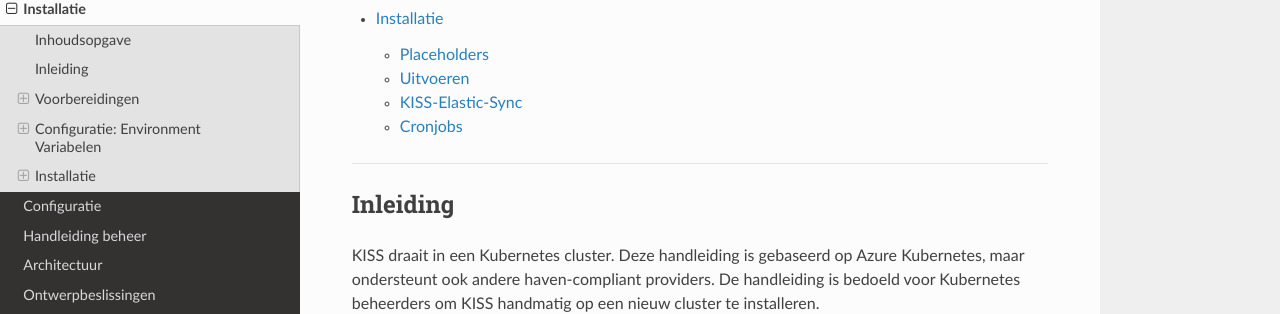
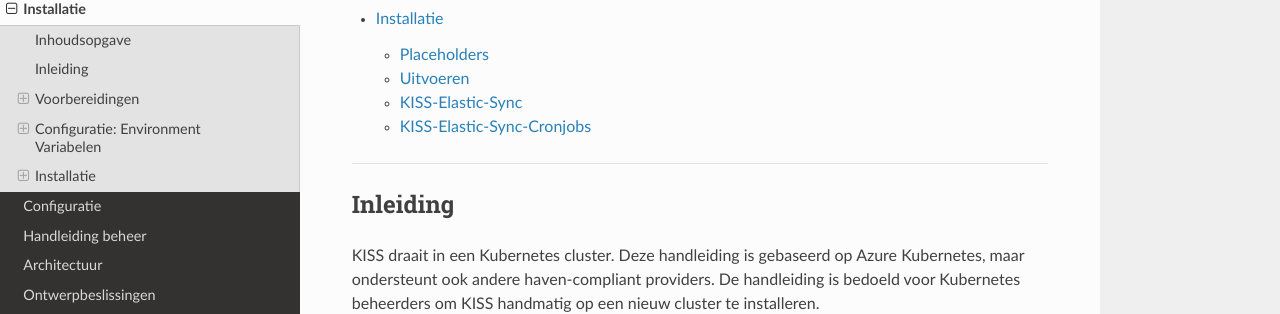
Before and after one commit to Klantinteractie-Servicesysteem/.github, an MkDocs documentation site: the page built from docs/INSTALLATION.md, in a window 1280 px wide and 900 px high, scrolled down 537 px. Shown: the part 141-455 px from the top of the window. Built offline with MkDocs 1.6.1, drawn with Linux system fonts in a browser that asks for light colours; nearby versions of some CDN libraries.

Commit message:
Update INSTALLATION.md

```diff
--- a/docs/INSTALLATION.md
+++ b/docs/INSTALLATION.md
@@ -22,7 +22,7 @@
     - [Placeholders](#placeholders)
     - [Uitvoeren](#uitvoeren)
       - [KISS-Elastic-Sync](#kiss-elastic-sync-1)
-    - [Cronjobs](#cronjobs)
+      - [KISS-Elastic-Sync-Cronjobs](#cronjobs)
 
 ---
 
@@ -221,7 +221,7 @@
 Meer informatie over de KISS-Elastic-Sync tool en hoe deze te installeren, is te vinden op de volgende URL:
 [KISS-Elastic-Sync](https://github.com/Klantinteractie-Servicesysteem/KISS-Elastic-Sync/blob/main/README.md)
 
-### Cronjobs
+##### Cronjobs
 Naast de sync tool zijn er ook cronjobs die ingesteld moeten worden voor het regelmatig synchroniseren van data.
 
 Meer informatie over de benodigde cronjobs en hoe deze in te stellen, is te vinden op de volgende URL:
```
